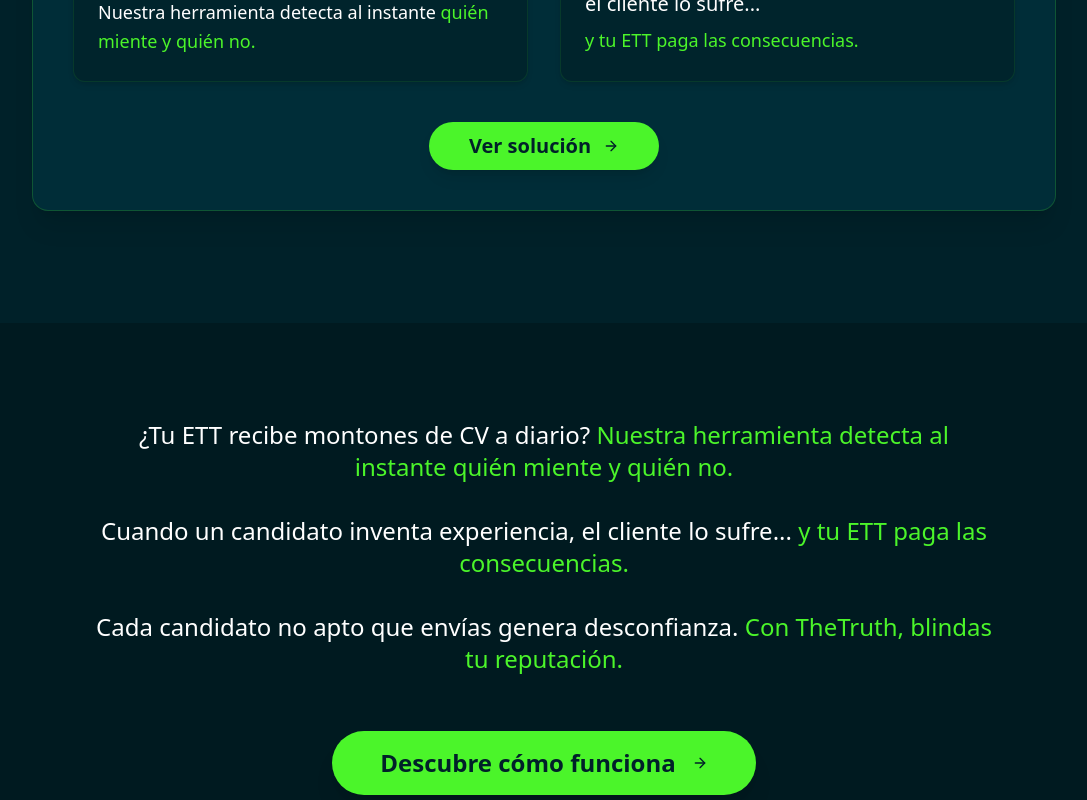
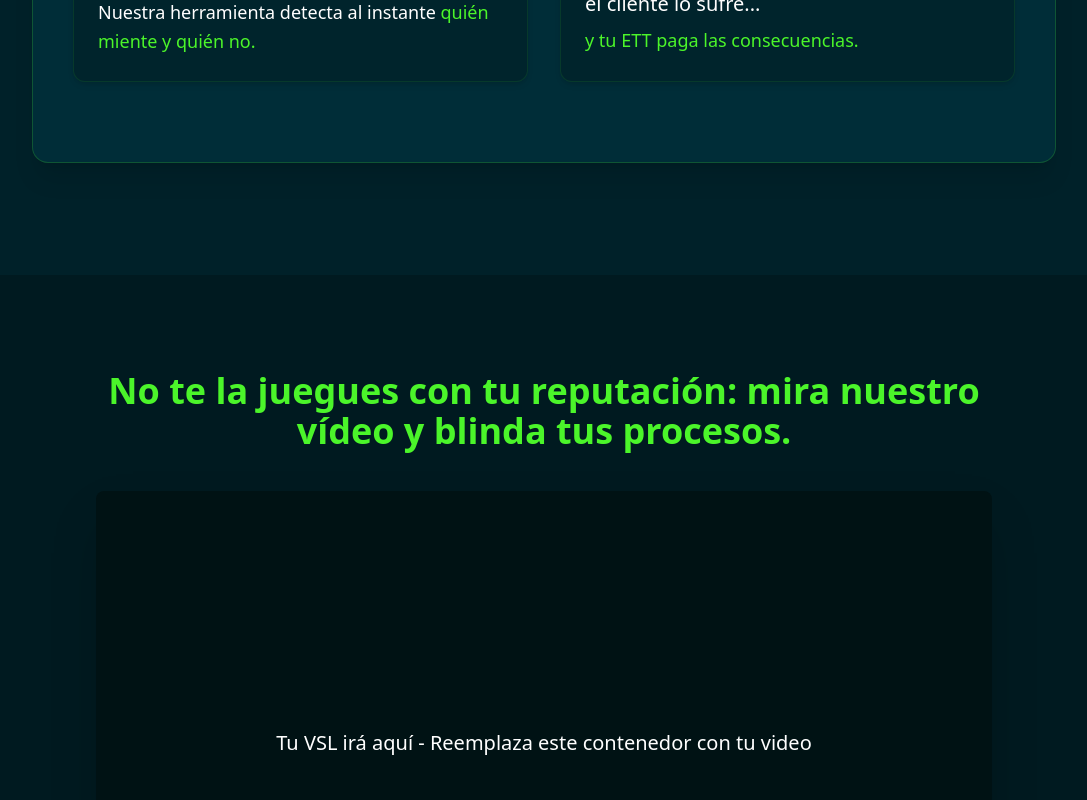
Before and after one commit to jaimeestevez/truthful-landing-form, a React (Vite) app: page / in a window 1280 px wide. Shown: the part 620-1420 px from the top of the page, without its empty margins (96-1183 px from the left). Built offline with nearby package versions, Linux system fonts and the light colour scheme.

Commit message:
Refactor: Update Hero and VideoSection components
- Removed the "Ver solución" button and its surrounding box from the Hero component.
- Removed the content from the VideoSection component to display the video directly.
- Updated the CallToAction component with new title and subtitle.

```diff
--- a/src/components/CallToAction.tsx
+++ b/src/components/CallToAction.tsx
@@ -17,10 +17,10 @@ const CallToAction: React.FC<CallToActionProps> = ({ typeformUrl }) => {
       <div className="container">
         <div className="max-w-3xl mx-auto text-center space-y-8">
           <h2 className="text-3xl md:text-5xl font-bold tracking-tight text-[#4BF52A]">
-            Transforma Tu Centro Formativo
+            Revoluciona Tu ETT
           </h2>
           <p className="text-xl text-white/80">
-            Únete a las instituciones educativas que ya están revolucionando la forma de verificar y gestionar credenciales académicas
+            Únete a las empresas de trabajo temporal que ya están transformando la forma de verificar y gestionar credenciales, optimizando sus procesos y reduciendo riesgos de contratación.
           </p>
           <div className="flex flex-col items-center gap-4">
             <Button
--- a/src/components/Hero.tsx
+++ b/src/components/Hero.tsx
@@ -1,6 +1,5 @@
 
 import React from 'react';
-import { Button } from '@/components/ui/button';
 import { ArrowRight } from 'lucide-react';
 
 interface HeroProps {
@@ -39,15 +38,6 @@ const Hero: React.FC<HeroProps> = ({ scrollToVideo }) => {
                 </p>
               </div>
             </div>
-
-            <div className="flex justify-center">
-              <Button
-                onClick={scrollToVideo}
-                className="bg-[#4BF52A] hover:bg-[#3dd21e] text-[#002129] text-lg md:text-xl border-0 rounded-full py-6 px-10 font-bold flex items-center gap-3 hover:gap-4 transition-all shadow-lg"
-              >
-                Ver solución <ArrowRight className="w-6 h-6" />
-              </Button>
-            </div>
           </div>
         </div>
       </div>
--- a/src/components/VideoSection.tsx
+++ b/src/components/VideoSection.tsx
@@ -1,7 +1,7 @@
 
 import React from 'react';
 import { Button } from '@/components/ui/button';
-import { ExternalLink, ArrowRight } from 'lucide-react';
+import { ExternalLink } from 'lucide-react';
 
 interface VideoSectionProps {
   videoRef: React.RefObject<HTMLDivElement>;
@@ -17,34 +17,6 @@ const VideoSection: React.FC<VideoSectionProps> = ({ videoRef, typeformUrl }) =>
     <section ref={videoRef} className="bg-[#001a20] py-16 md:py-24" id="video-section">
       <div className="container">
         <div className="max-w-4xl mx-auto">
-          <div className="mb-16 space-y-8">
-            <p className="text-xl md:text-2xl text-white text-center leading-relaxed">
-              ¿Tu ETT recibe montones de CV a diario? <span className="text-[#4BF52A] font-medium">Nuestra herramienta detecta al instante quién miente y quién no.</span>
-            </p>
-
-            <p className="text-xl md:text-2xl text-white text-center leading-relaxed">
-              Cuando un candidato inventa experiencia, el cliente lo sufre... <span className="text-[#4BF52A] font-medium">y tu ETT paga las consecuencias.</span>
-            </p>
-
-            <p className="text-xl md:text-2xl text-white text-center leading-relaxed">
-              Cada candidato no apto que envías genera desconfianza. <span className="text-[#4BF52A] font-medium">Con TheTruth, blindas tu reputación.</span>
-            </p>
-
-            <div className="pt-6 flex justify-center">
-              <Button
-                onClick={() => {
-                  const videoElement = document.querySelector('.video-container');
-                  if (videoElement) {
-                    videoElement.scrollIntoView({ behavior: 'smooth' });
-                  }
-                }}
-                className="bg-[#4BF52A] hover:bg-[#3dd21e] text-[#002129] text-xl md:text-2xl border-0 rounded-full py-8 px-12 font-bold flex items-center gap-4 hover:gap-5 transition-all shadow-xl"
-              >
-                Descubre cómo funciona <ArrowRight className="w-7 h-7" />
-              </Button>
-            </div>
-          </div>
-
           <h2 className="text-3xl md:text-4xl font-bold text-center mb-10 text-[#4BF52A]">
             No te la juegues con tu reputación: mira nuestro vídeo y blinda tus procesos.
           </h2>
```
